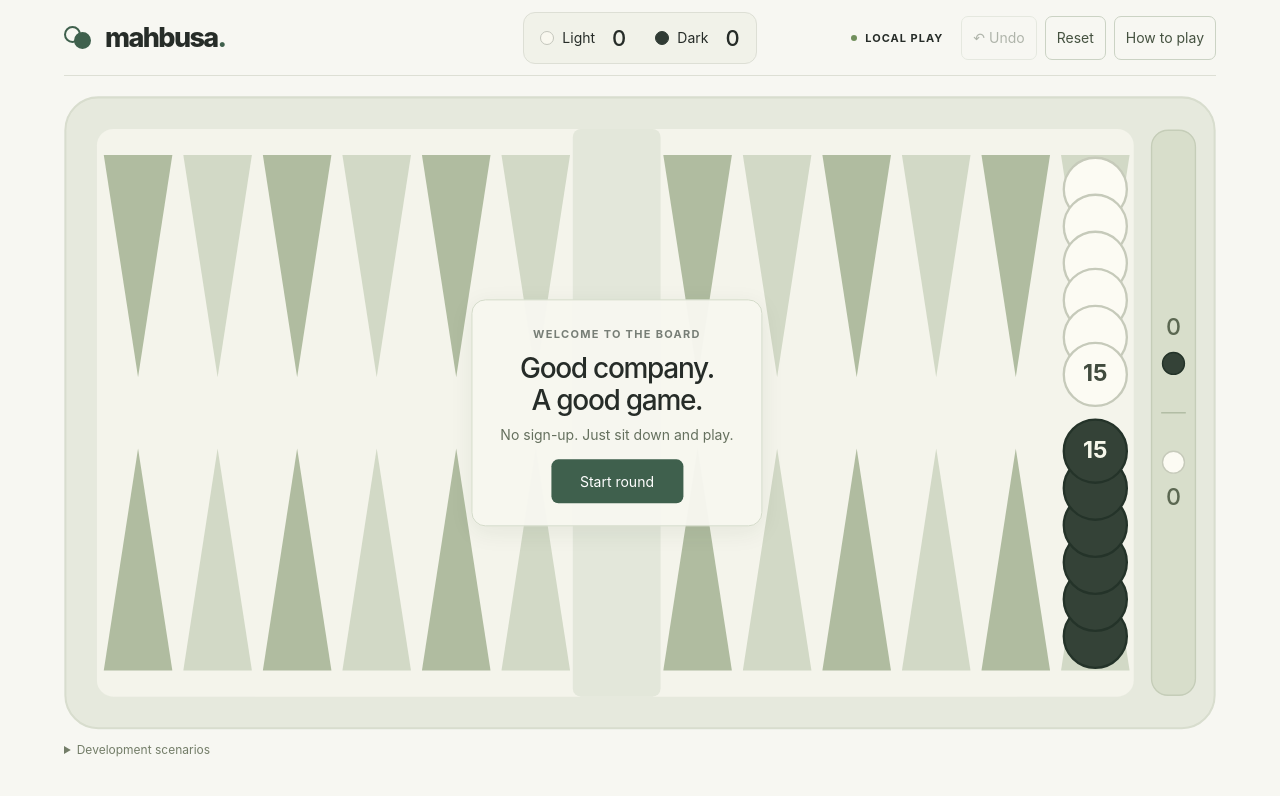
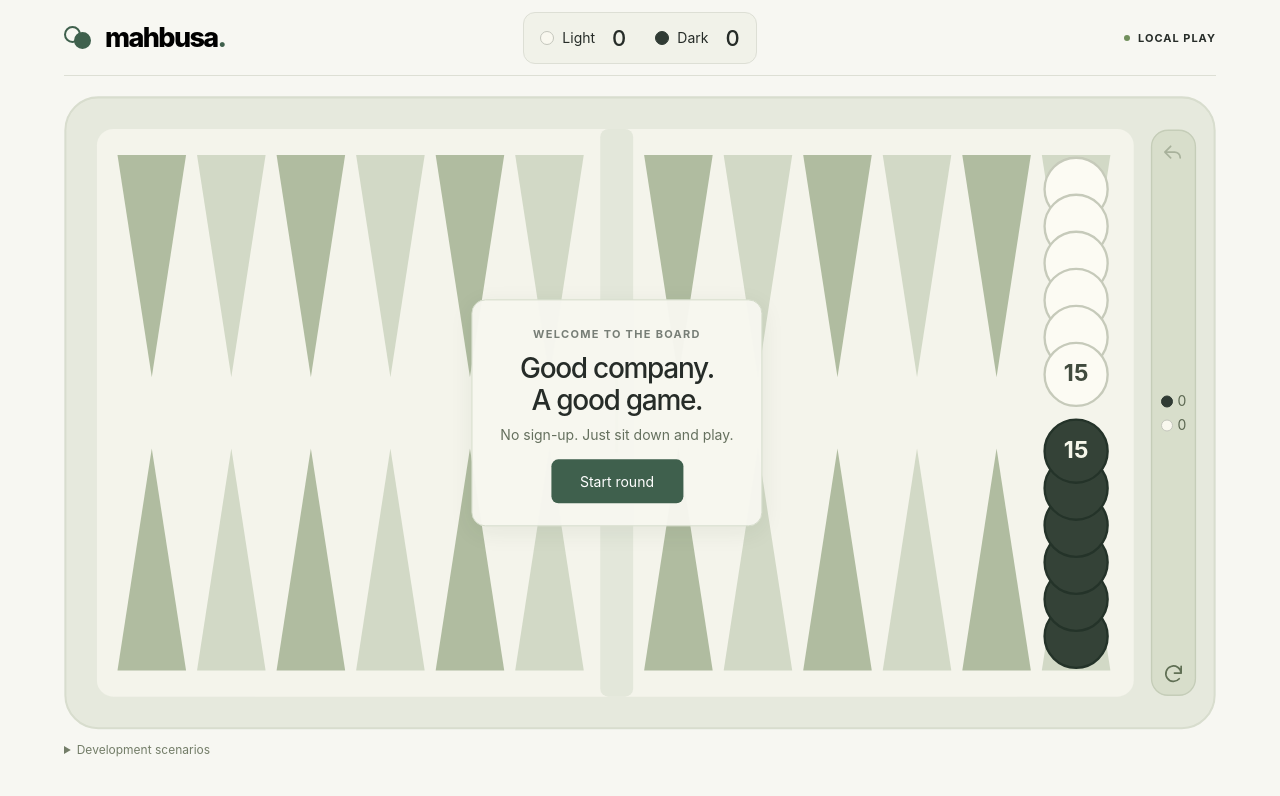
Before and after one commit to ramikamel/mahbusa, a Svelte app: page / in a window 1280 px wide. Shown: the top 796 px of the page. Built offline with nearby package versions, Linux system fonts and the light colour scheme.

Commit message:
Restore original board geometry and move controls into the bear-off tray

```diff
--- a/src/App.svelte
+++ b/src/App.svelte
@@ -73,7 +73,7 @@
 <svelte:head><title>Mahbusa</title></svelte:head>
 <div class="app-wrap">
   <header class="site-header">
-    <a class="wordmark" href="/" onclick={(event) => event.preventDefault()} aria-label="Mahbusa home"><span class="brand-icon" aria-hidden="true"><i></i><i></i></span>mahbusa<span class="wordmark-dot">.</span></a>
+    <button class="wordmark" aria-label="Mahbusa — How to play" aria-haspopup="dialog" title="How to play" onclick={() => rulesDialog.showModal()}><span class="brand-icon" aria-hidden="true"><i></i><i></i></span>mahbusa<span class="wordmark-dot">.</span></button>
     <div class="scoreboard" role="region" aria-label="Round scoreboard">
       {#each names as name, player}
         <div class="player-score" class:active-player={game.active === player && !finished && game.phase !== 'ready' && game.phase !== 'opening'}>
@@ -84,11 +84,6 @@
     </div>
     <div class="header-right">
       <span class="local-label"><span class="status-dot"></span>{online ? 'LOCAL PLAY' : 'OFFLINE PLAY'}</span>
-      <div class="header-tools" role="group" aria-label="Game controls">
-        <button class="rules-button undo-control" aria-label="Undo last move" disabled={game.phase !== 'moving' || !game.history.length} onclick={() => { game = undo(game); clear(); }}><span aria-hidden="true">↶</span> Undo</button>
-        <button class="rules-button reset-control" aria-label="Reset round" onclick={() => resetDialog.showModal()}>Reset</button>
-        <button class="rules-button help-control" onclick={() => rulesDialog.showModal()}>How to play</button>
-      </div>
     </div>
   </header>
   <main>
@@ -103,6 +98,16 @@
                 {#each game.dice as value}<Die {value} spent={!game.remaining.includes(value)} />{/each}
               </div>
             {/if}
+          {/snippet}
+          {#snippet tray()}
+            <div class="tray-tools" role="group" aria-label="Board controls and borne-off checkers">
+              <button class="tray-control" aria-label="Undo last move" title="Undo last move" disabled={game.phase !== 'moving' || !game.history.length} onclick={() => { game = undo(game); clear(); }}><svg viewBox="0 0 24 24" aria-hidden="true"><path d="M9 5 3 11l6 6M3 11h10a6 6 0 0 1 6 6" /></svg></button>
+              <button class="tray-counts" disabled={!destinations.includes(-1)} aria-label={destinations.includes(-1) ? 'Bear off selected checker' : 'Borne-off checkers: Dark ' + game.position.off[1] + ', Light ' + game.position.off[0]} onclick={() => destination(-1)}>
+                <span class="tray-count" aria-label={'Dark borne off: ' + game.position.off[1]}><span class="player-disc dark-disc" aria-hidden="true"></span><span>{game.position.off[1]}</span></span>
+                <span class="tray-count" aria-label={'Light borne off: ' + game.position.off[0]}><span class="player-disc" aria-hidden="true"></span><span>{game.position.off[0]}</span></span>
+              </button>
+              <button class="tray-control" aria-label="Reset round" title="Reset round" onclick={() => resetDialog.showModal()}><svg viewBox="0 0 24 24" aria-hidden="true"><path d="M20 11a8 8 0 1 0-2 6M20 4v7h-7" /></svg></button>
+            </div>
           {/snippet}
         </Board>
         {#if game.phase === 'ready'}
@@ -130,7 +135,6 @@
         {#if choices.length}
           <div class="center-message move-choice" role="group" aria-label="Choose dice for move"><p>Use which dice?</p><div class="choice-actions">{#each choices as path}<button class="primary-button" onclick={() => commit(path)}>Use {path.steps.map(step => step.die).join(' + ')}</button>{/each}<button class="text-button" onclick={() => choices = []}>Cancel</button></div></div>
         {/if}
-        {#if destinations.includes(-1)}<button class="bear-off-button" onclick={() => destination(-1)}>Bear off selected checker</button>{/if}
         {#if notice}<p class="board-notice" role="status">{notice}</p>{/if}
       </div>
     </section>
--- a/src/components/Board.svelte
+++ b/src/components/Board.svelte
@@ -1,21 +1,22 @@
 <script lang="ts">
   import type { Game, Move, Player } from '../lib/engine';
   import type { Snippet } from 'svelte';
-  let { game, selected, moves, destinations, choosePoint, bearOff, wall }: {
+  let { game, selected, moves, destinations, choosePoint, bearOff, wall, tray }: {
     game: Game; selected: number | null; moves: Move[]; destinations: number[];
     choosePoint: (point: number) => void; bearOff: () => void;
     wall?: Snippet;
+    tray?: Snippet;
   } = $props();
   const top = Array.from({ length: 12 }, (_, i) => i + 12);
   const bottom = Array.from({ length: 12 }, (_, i) => 11 - i);
   let width = $state(1200);
   let height = $state(800);
   const compact = $derived(height <= 600 && width > height);
-  const boardHeight = $derived(compact ? 320 : 462);
+  const boardHeight = $derived(compact ? 250 : 462);
   let boardWidth = $state(0);
   let boardPixelsHeight = $state(0);
   const scale = $derived(Math.min(boardWidth / 840, boardPixelsHeight / boardHeight));
-  function x(slot: number) { return 64 + slot * 58 + (slot >= 6 ? 50 : -10); }
+  function x(slot: number) { return 64 + slot * 58 + (slot >= 6 ? 36 : 0); }
   const targets = $derived(new Set(destinations));
   const canBear = $derived(targets.has(-1));
   function tokens(point: number) {
@@ -41,7 +42,8 @@
   <svg class="board" viewBox={`0 0 840 ${boardHeight}`} aria-label="Mahbusa board, 24 points" role="group">
     <rect x="1" y="1" width="838" height={boardHeight - 2} rx="24" class="board-border" />
     <rect x="24" y="24" width="756" height={boardHeight - 48} rx="12" class="board-field" />
-    <rect x="371" y="24" width="64" height={boardHeight - 48} rx="6" class="board-spine" />
+    <rect x="391" y="24" width="24" height={boardHeight - 48} rx="6" class="board-spine" />
+    <path d={`M403 ${boardHeight / 2 - 28}v56`} class="spine-mark" />
     {#each [{ points: top, upper: true }, { points: bottom, upper: false }] as row}
       {#each row.points as point, slot}
         {@const cx = x(slot)}
@@ -69,12 +71,8 @@
       onkeydown={(event) => { if (canBear && (event.key === 'Enter' || event.key === ' ')) { event.preventDefault(); bearOff(); } }}
       class:off-available={canBear}>
       <rect x="793" y="25" width="32" height={boardHeight - 50} rx="12" class="off-tray" />
-      <text x="809" y={boardHeight / 2 - 57} class="off-number">{game.position.off[1]}</text>
-      <circle cx="809" cy={boardHeight / 2 - 36} r="8" class="checker-dark" />
-      <path d={`M800 ${boardHeight / 2}h18`} class="tray-divider" />
-      <circle cx="809" cy={boardHeight / 2 + 36} r="8" class="checker-light" />
-      <text x="809" y={boardHeight / 2 + 67} class="off-number">{game.position.off[0]}</text>
     </g>
   </svg>
   {#if wall}<div class="board-wall" style:left={`${boardWidth / 2 - 17 * scale}px`} style:top={`${boardPixelsHeight / 2}px`}>{@render wall()}</div>{/if}
+  {#if tray}<div class="tray-overlay" style:left={`${boardWidth / 2 + 389 * scale}px`} style:top={`${boardPixelsHeight / 2}px`} style:height={`${(boardHeight - 50) * scale}px`}>{@render tray()}</div>{/if}
 </div>
```
Also changed, not shown: src/style.css.
